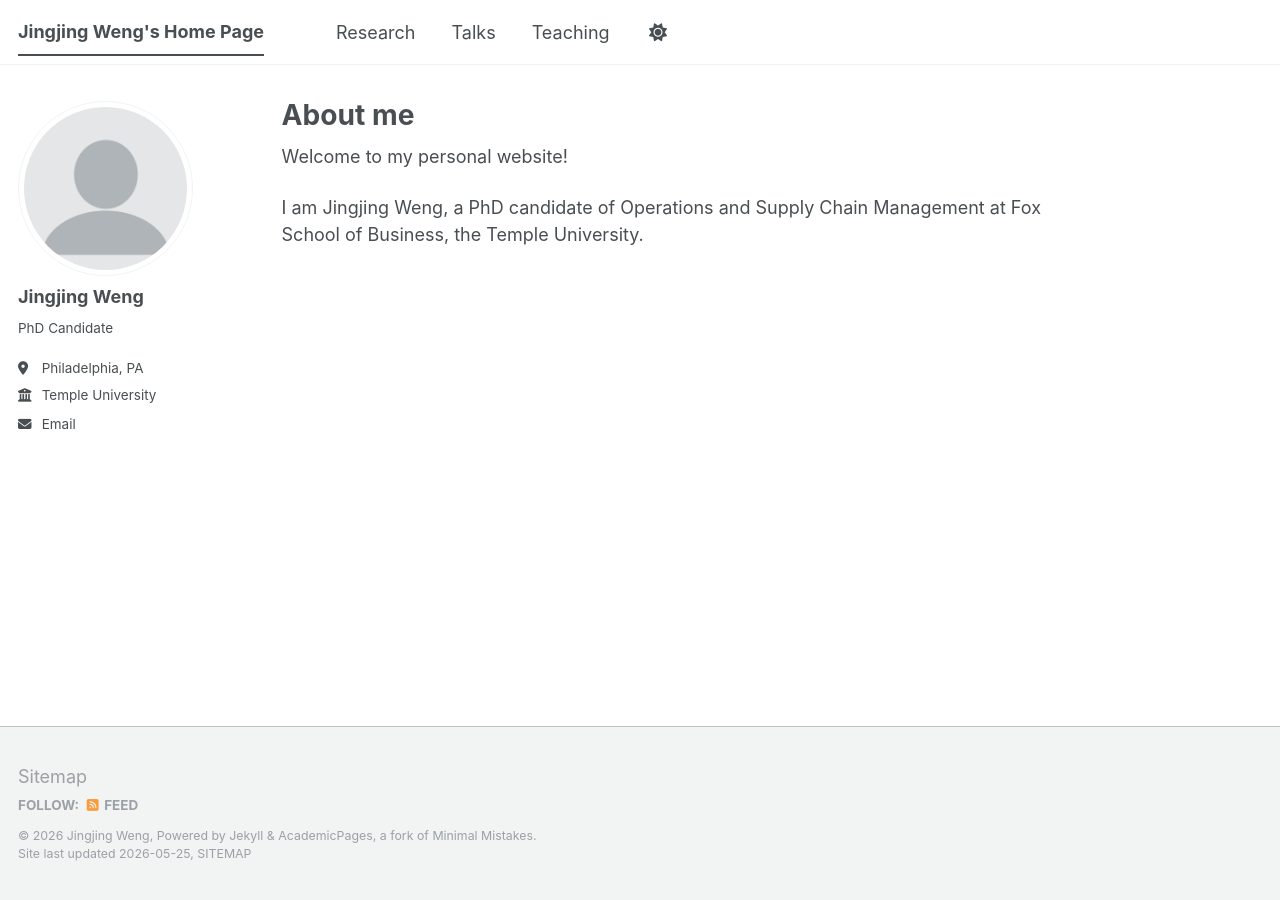
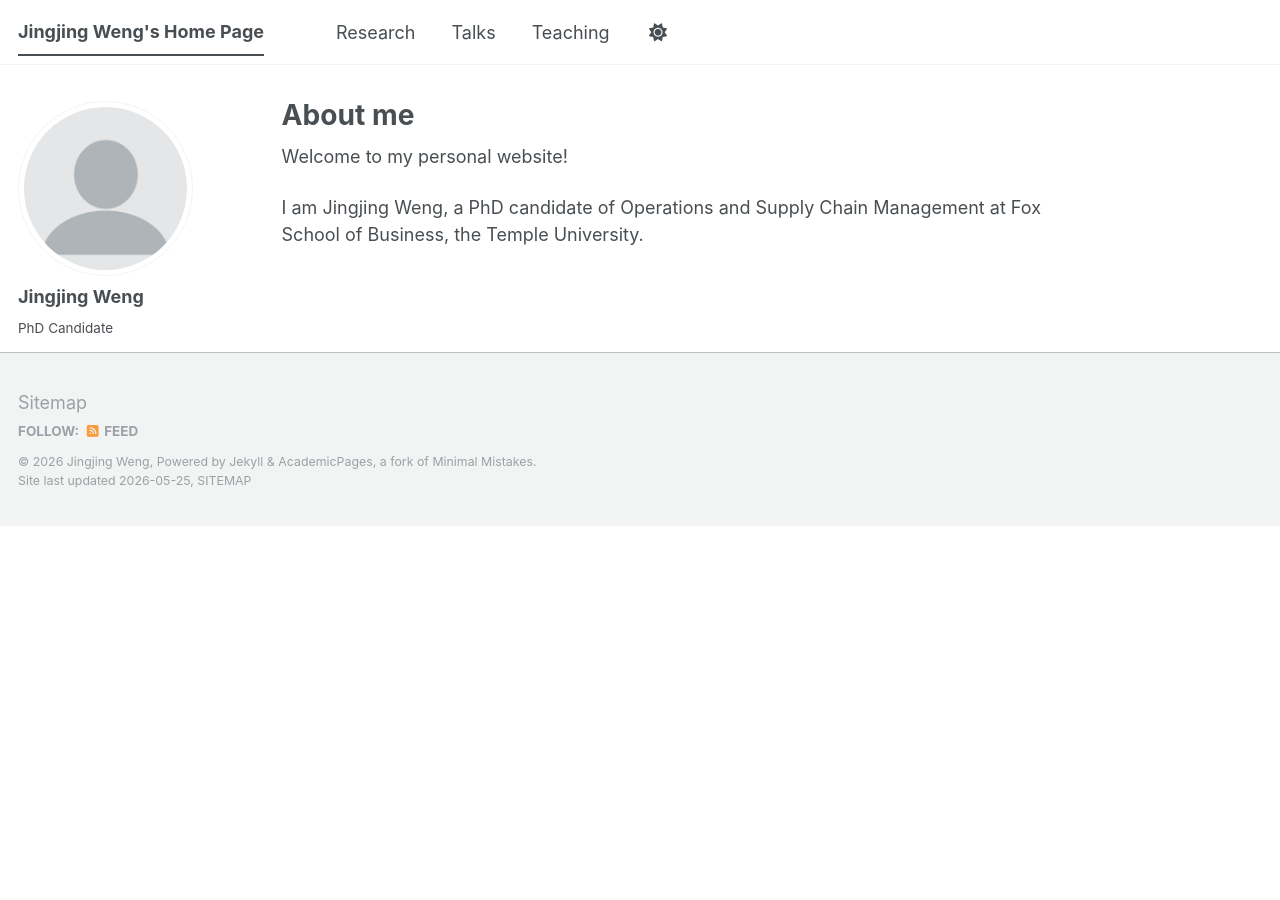
Before and after one commit to JingjingWeng/JingjingWeng.github.io, a Jekyll site: the page built from _pages/about.md, in a window 1280 px wide. Built offline with Jekyll 4.4.1, drawn with Linux system fonts in a browser that asks for light colours; a script bundle is joined from its source files by our own code; library files that are not in the unit come from our copies.

Commit message:
Update _footer.scss

```diff
--- a/_sass/layout/_footer.scss
+++ b/_sass/layout/_footer.scss
@@ -10,9 +10,9 @@
   width: 100%;
   clear: both;
   /* sticky footer fix start */
-  position: absolute;
-  bottom: 0em;
-  height: auto;
+  /* position: absolute; */
+  /* bottom: 0em;*/
+  /* height: auto; */
   /* sticky footer fix end */
   margin-top: 3em;
   color: mix(#fff, $gray, 25%);
```
